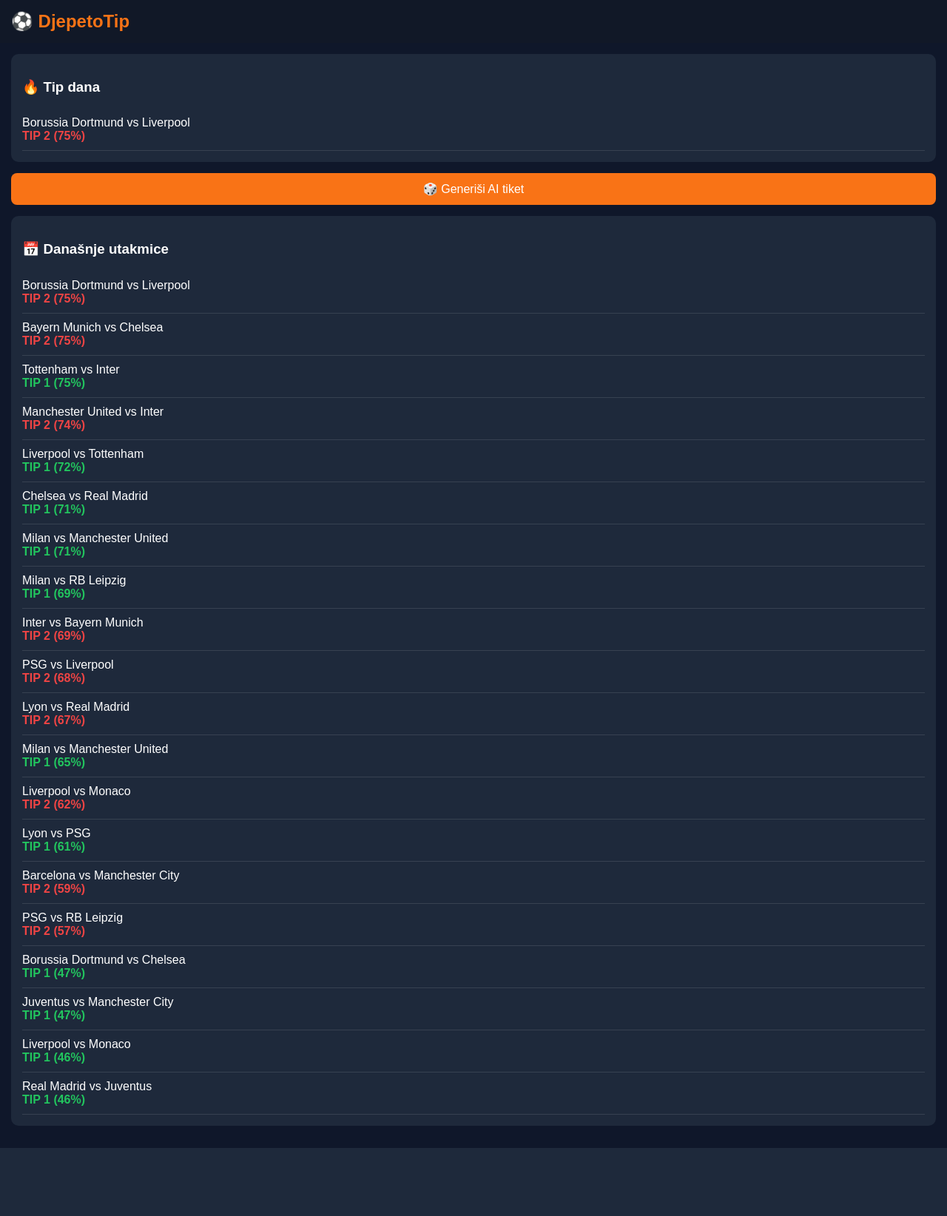
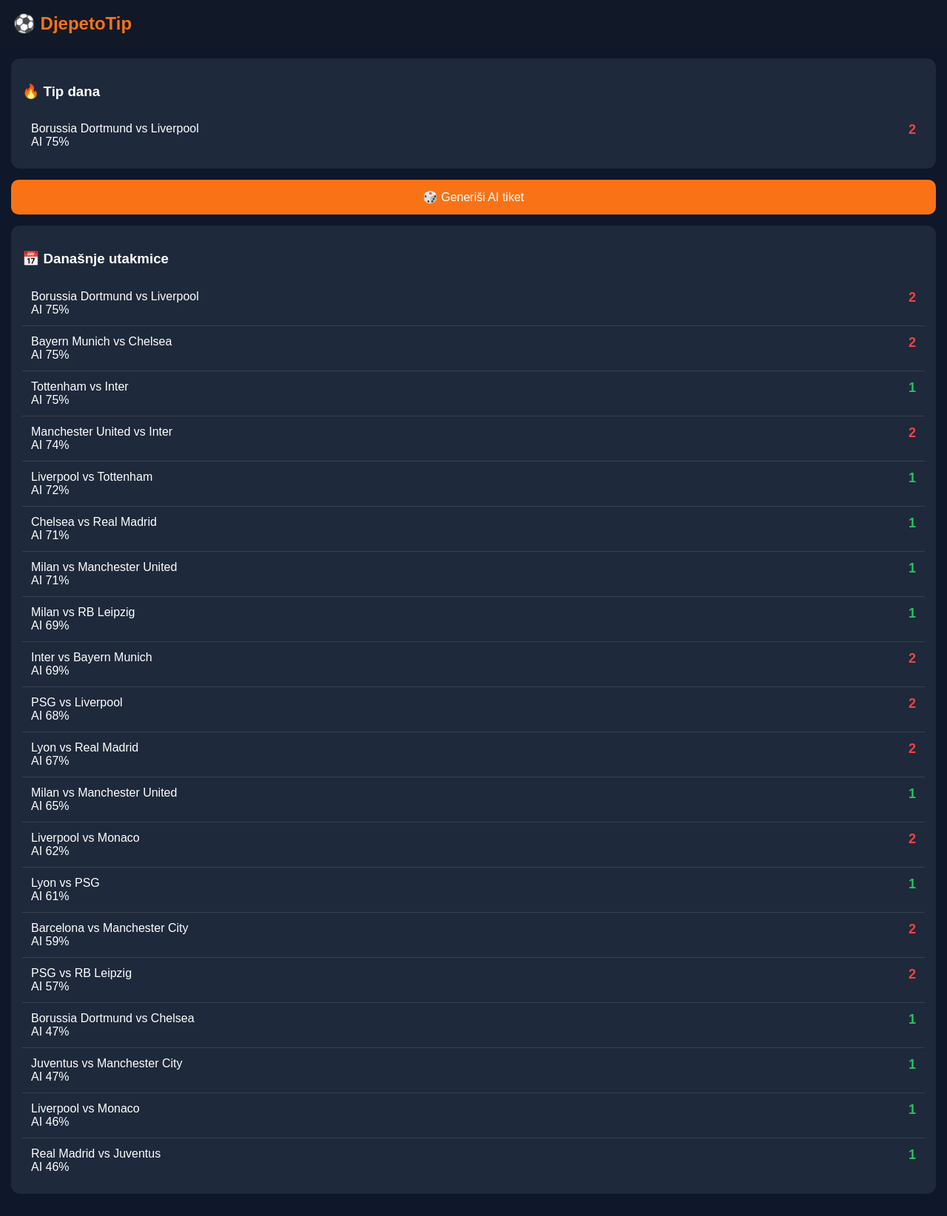
Before and after one commit to katjamrva-tech/djepetotip, a Flask app: page / in a window 1280 px wide. Shown: the whole page at 74% size. Before the commit the page ends 1552 px from the top, so only its background shows below. Run offline with Flask 3, Linux system fonts and the light colour scheme.

Commit message:
Update index.html

```diff
--- a/templates/index.html
+++ b/templates/index.html
@@ -18,7 +18,7 @@ margin:0;
 
 header{
 background:#111827;
-padding:15px;
+padding:18px;
 font-size:24px;
 color:#f97316;
 font-weight:bold;
@@ -30,29 +30,41 @@ padding:15px;
 
 .card{
 background:#1e293b;
+border-radius:12px;
 padding:15px;
-border-radius:10px;
 margin-bottom:15px;
 }
 
 .match{
-padding:10px 0;
+display:flex;
+justify-content:space-between;
+padding:12px;
 border-bottom:1px solid #374151;
 }
 
-.tip1{color:#22c55e;font-weight:bold;}
-.tipx{color:#facc15;font-weight:bold;}
-.tip2{color:#ef4444;font-weight:bold;}
+.match:last-child{
+border-bottom:none;
+}
+
+.tip{
+font-weight:bold;
+font-size:18px;
+}
+
+.tip1{color:#22c55e;}
+.tipx{color:#facc15;}
+.tip2{color:#ef4444;}
 
 button{
 background:#f97316;
 border:none;
-padding:12px;
-border-radius:8px;
+padding:14px;
+border-radius:10px;
 color:white;
 font-size:16px;
 width:100%;
 margin-bottom:15px;
+cursor:pointer;
 }
 
 </style>
@@ -71,15 +83,18 @@ margin-bottom:15px;
 
 <div class="match">
 
-{{tip.home}} vs {{tip.away}}
+<div>
+{{tip.home}} vs {{tip.away}} <br>
+AI {{tip.prob}}%
+</div>
 
-<div class="
+<div class="tip
 {% if tip.tip == '1' %}tip1{% endif %}
 {% if tip.tip == 'X' %}tipx{% endif %}
 {% if tip.tip == '2' %}tip2{% endif %}
 ">
 
-TIP {{tip.tip}} ({{tip.prob}}%)
+{{tip.tip}}
 
 </div>
 
@@ -103,15 +118,18 @@ TIP {{tip.tip}} ({{tip.prob}}%)
 
 <div class="match">
 
-{{m.home}} vs {{m.away}}
+<div>
+{{m.home}} vs {{m.away}} <br>
+AI {{m.prob}}%
+</div>
 
-<div class="
+<div class="tip
 {% if m.tip == '1' %}tip1{% endif %}
 {% if m.tip == 'X' %}tipx{% endif %}
 {% if m.tip == '2' %}tip2{% endif %}
 ">
 
-TIP {{m.tip}} ({{m.prob}}%)
+{{m.tip}}
 
 </div>
 
@@ -132,15 +150,18 @@ TIP {{m.tip}} ({{m.prob}}%)
 
 <div class="match">
 
-{{m.home}} vs {{m.away}}
+<div>
+{{m.home}} vs {{m.away}} <br>
+AI {{m.prob}}%
+</div>
 
-<div class="
+<div class="tip
 {% if m.tip == '1' %}tip1{% endif %}
 {% if m.tip == 'X' %}tipx{% endif %}
 {% if m.tip == '2' %}tip2{% endif %}
 ">
 
-TIP {{m.tip}} ({{m.prob}}%)
+{{m.tip}}
 
 </div>
 
```
